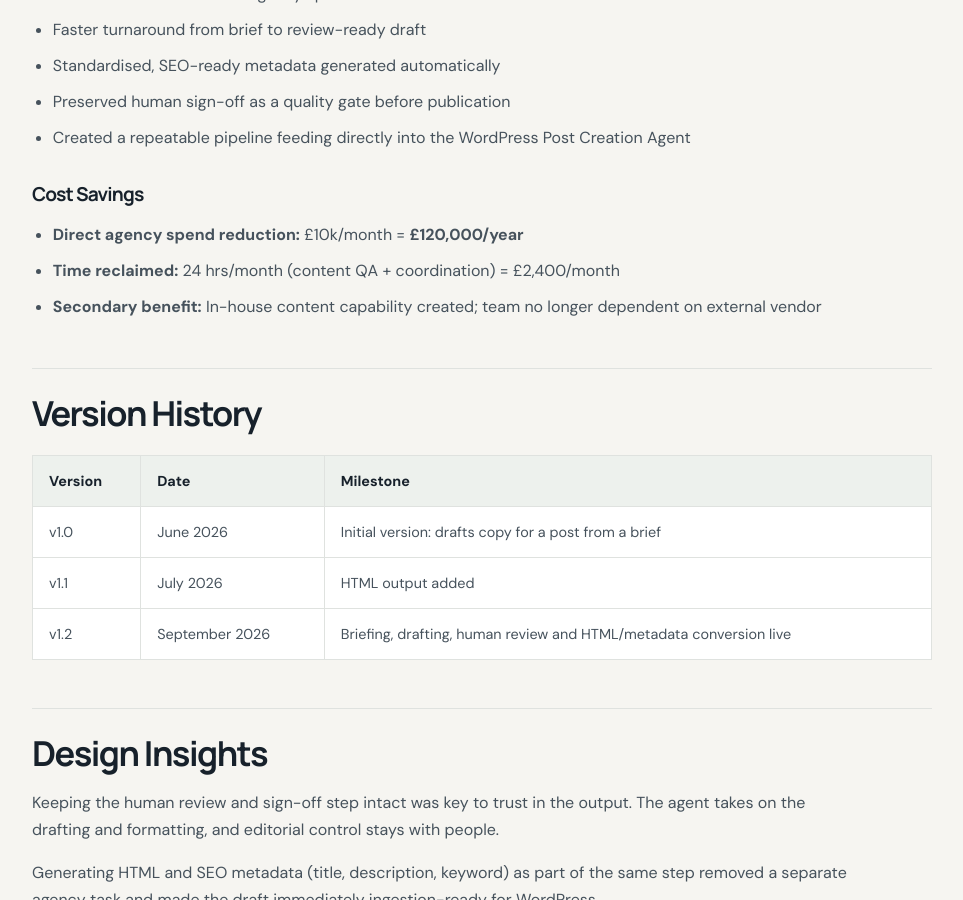
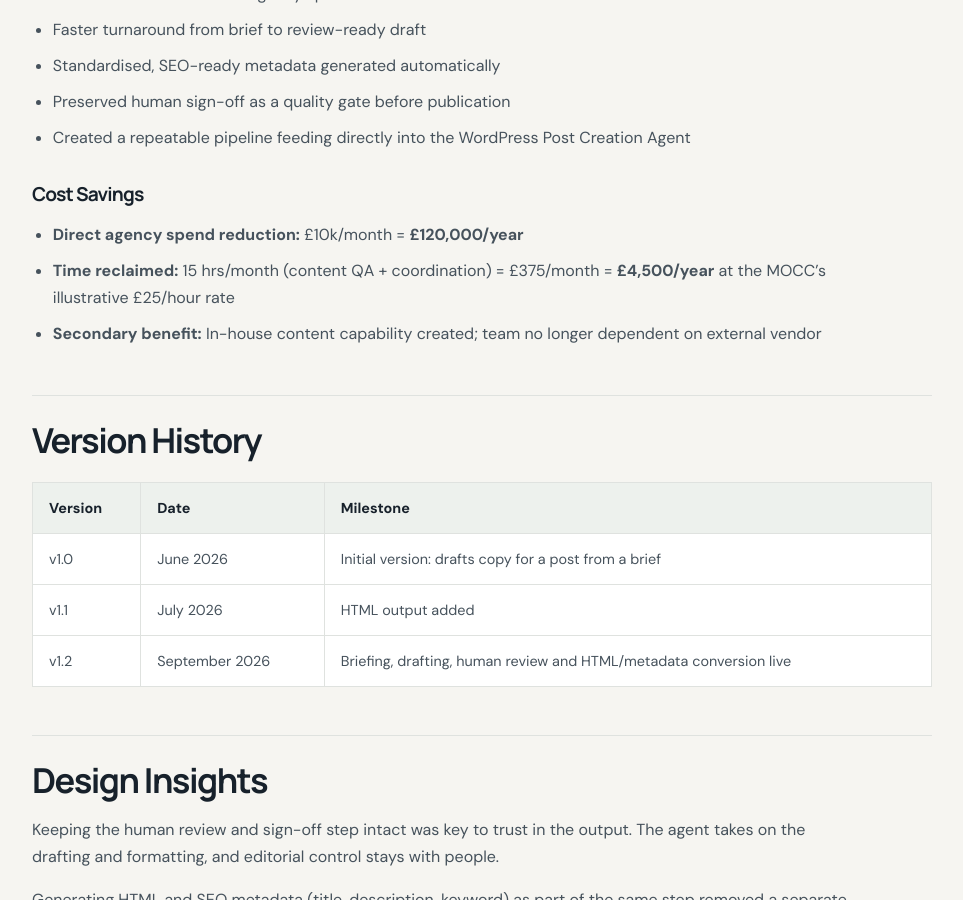
Before and after one commit to georgefwmurray/Marketing-Operations-Control-Centre, a Jekyll site: the page built from Agents/Content Agent/Content-Agent.md, in a window 1280 px wide and 900 px high, scrolled down 2114 px. Shown: the whole window, without its empty margins (158-1121 px from the left). Built offline with Jekyll 4.4.1, drawn with Linux system fonts in a browser that asks for light colours.

Commit message:
Align agent capacity savings to £25 per hour

```diff
--- a/Agents/Content Agent/Content-Agent.md
+++ b/Agents/Content Agent/Content-Agent.md
@@ -49,7 +49,7 @@ The Content Agent is briefed either via Semrush AEO recommendations or directly
 ### Cost Savings
 
 - **Direct agency spend reduction:** £10k/month = **£120,000/year**
-- **Time reclaimed:** 24 hrs/month (content QA + coordination) = £2,400/month
+- **Time reclaimed:** 15 hrs/month (content QA + coordination) = £375/month = **£4,500/year** at the MOCC's illustrative £25/hour rate
 - **Secondary benefit:** In-house content capability created; team no longer dependent on external vendor
 
 ## Version History
```
